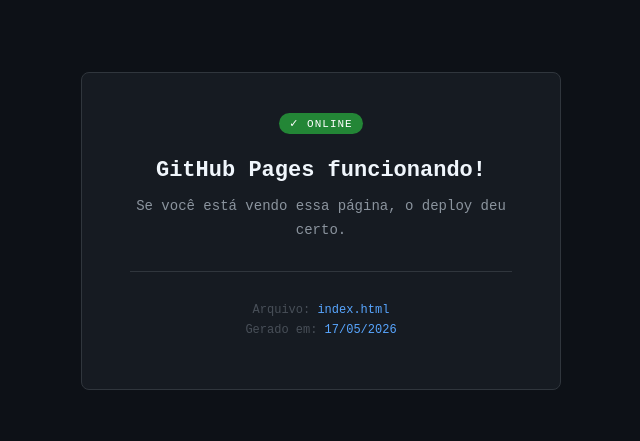
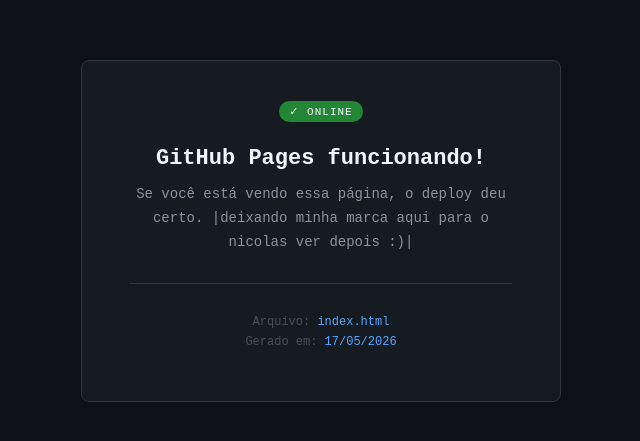
Before and after one commit to ProjetosNicolasGarcia/JustTestingForNak, a plain HTML site: page index.html in a window 1280 px wide. Shown: the part 169-610 px from the top of the page, without its empty margins (319-959 px from the left). Drawn offline with Linux system fonts and the light colour scheme.

Commit message:
segredo
isso mesmo, segredo

```diff
--- a/index.html
+++ b/index.html
@@ -72,7 +72,7 @@
   <div class="card">
     <div class="badge">✓ online</div>
     <h1>GitHub Pages funcionando!</h1>
-    <p>Se você está vendo essa página, o deploy deu certo.</p>
+    <p>Se você está vendo essa página, o deploy deu certo. |deixando minha marca aqui para o nicolas ver depois :)|</p>
     <hr class="divider" />
     <p class="info">
       Arquivo: <span>index.html</span><br />
```
